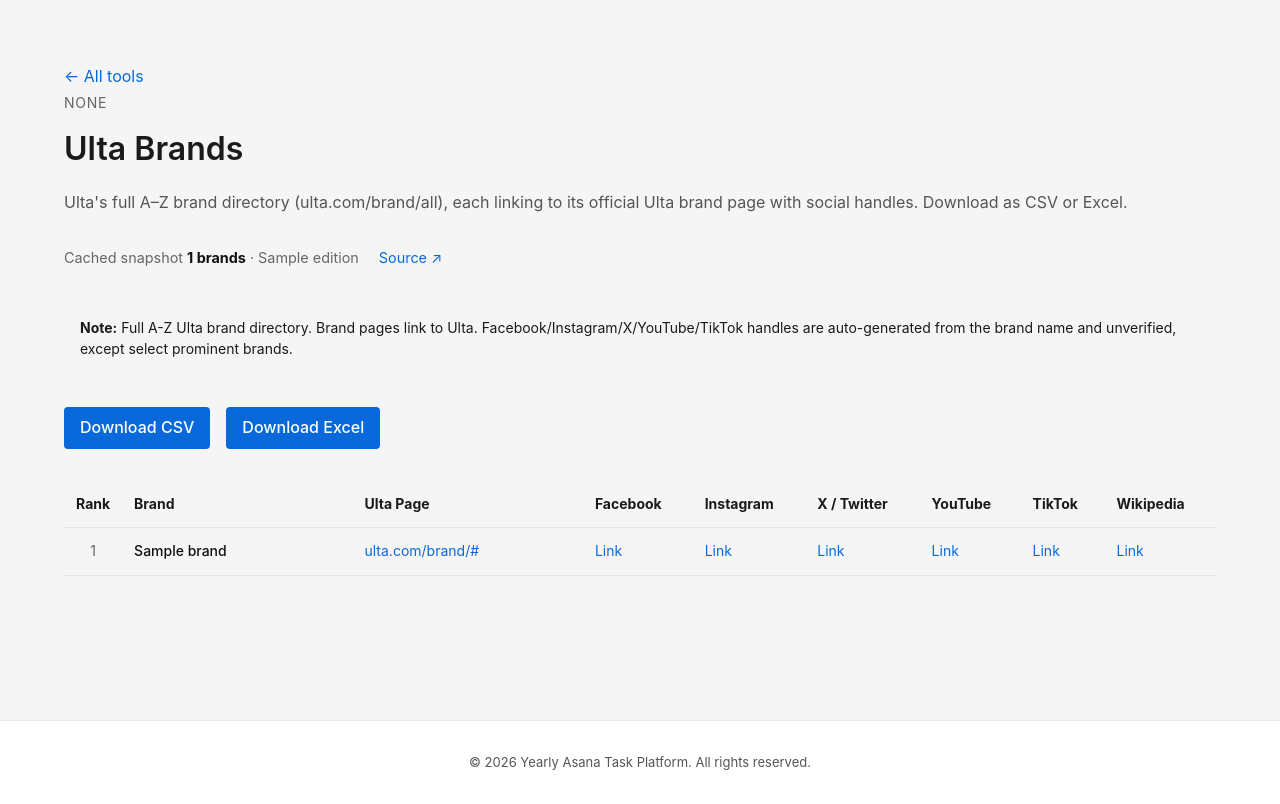
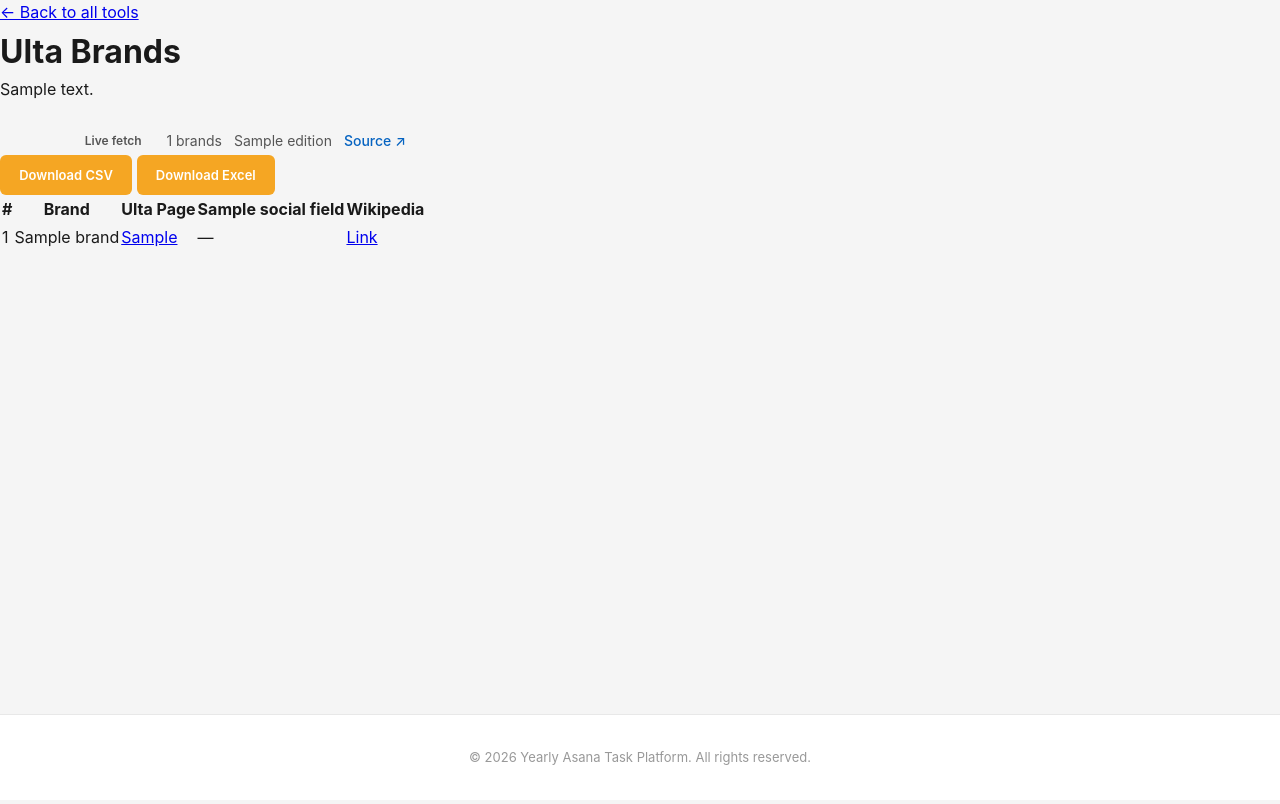
Before and after one commit to ramesh680/yearly-asana-task, a Flask app: template templates/ulta-brands.html in a window 1280 px wide. After the commit the page ends 765 px from the top, so only its background shows below. Run offline with Flask 3, Linux system fonts and the light colour scheme; the template is opened without the code that fills it: most values are stand-ins (such as "Sample title", 1, 10 or a date in 2020).

Commit message:
Fix Ulta template to match module meta contract

```diff
--- a/templates/ulta-brands.html
+++ b/templates/ulta-brands.html
@@ -1,242 +1,67 @@
 {% extends "base.html" %}
 
-{% block title %}Ulta Brands - Yearly Asana Task{% endblock %}
+{% block title %}{{ app_name }} - Ulta Brands{% endblock %}
 
 {% block content %}
-<main>
-  <a href="/">← All tools</a>
+<a class="back" href="{{ url_for('index') }}">&larr; Back to all tools</a>
 
-  <section>
-    <span class="category">{{ current_section }}</span>
+{% if current_section %}
+<div class="section-tag">{{ current_section }}</div>
+{% endif %}
+
 <h1>Ulta Brands</h1>
-    <p>Ulta's full A–Z brand directory (ulta.com/brand/all), each linking to its official Ulta brand page with social handles. Download as CSV or Excel.</p>
-  </section>
+<p class="tool-desc">{{ meta.note }}</p>
 
-  <section class="meta">
-    <span class="label">Cached snapshot</span>
-    <strong>{{ meta.count }} brands</strong> · {{ meta.edition }}
-    <a href="{{ meta.source }}" target="_blank" class="source-link">Source ↗</a>
-  </section>
+<div class="meta-bar">
+  <span class="badge badge-{{ 'live' if meta.live else 'cached' }}">{{ 'Live fetch' if meta.live else 'Cached snapshot' }}</span>
+  <span>{{ meta.count }} brands</span>
+  <span>{{ meta.edition }}</span>
+  <a href="{{ meta.url }}" target="_blank" rel="noopener">Source &#8599;</a>
+</div>
 
-  <section class="notes">
-    <strong>Note:</strong> Full A-Z Ulta brand directory. Brand pages link to Ulta. Facebook/Instagram/X/YouTube/TikTok handles are auto-generated from the brand name and unverified, except select prominent brands.
-  </section>
+<div class="export-row">
+  <a class="btn" href="{{ url_for('ulta_brands_export', fmt='csv') }}">Download CSV</a>
+  <a class="btn" href="{{ url_for('ulta_brands_export', fmt='xlsx') }}">Download Excel</a>
+</div>
 
-  <section class="export-buttons">
-    <a href="/ulta-brands/export?fmt=csv" class="btn-export">Download CSV</a>
-    <a href="/ulta-brands/export?fmt=xlsx" class="btn-export">Download Excel</a>
-  </section>
-
-  <section class="table-container">
+<div class="table-wrap">
 <table>
   <thead>
     <tr>
-          <th>Rank</th>
+      <th>#</th>
       <th>Brand</th>
       <th>Ulta Page</th>
-          <th>Facebook</th>
-          <th>Instagram</th>
-          <th>X / Twitter</th>
-          <th>YouTube</th>
-          <th>TikTok</th>
+      {% for field, label in meta.social_fields %}
+      <th>{{ label }}</th>
+      {% endfor %}
       <th>Wikipedia</th>
     </tr>
   </thead>
   <tbody>
-        {% for row in rows %}
+    {% for r in rows %}
     <tr>
-          <td>{{ row.rank }}</td>
-          <td>{{ row.brand }}</td>
-          <td><a href="{{ row.ulta_url }}" target="_blank">ulta.com/brand/{{ row.ulta_url.split('/')[-1] }}</a></td>
+      <td>{{ r.rank }}</td>
+      <td>{{ r.brand }}</td>
       <td>
-            {% if row.get('facebook') %}
-              <a href="{{ row.facebook }}" target="_blank">Link</a>
-            {% else %}
-              —
-            {% endif %}
+        {% if r.ulta_url %}
+        <a href="{{ r.ulta_url }}" target="_blank" rel="noopener">{{ r.ulta_display }}</a>
+        {% else %}&mdash;{% endif %}
       </td>
+      {% for field, label in meta.social_fields %}
       <td>
-            {% if row.get('instagram') %}
-              <a href="{{ row.instagram }}" target="_blank">Link</a>
-            {% else %}
-              —
-            {% endif %}
+        {% if r[field] %}
+        <a href="{{ r[field] }}" target="_blank" rel="noopener">Link</a>
+        {% else %}&mdash;{% endif %}
       </td>
+      {% endfor %}
       <td>
-            {% if row.get('twitter') %}
-              <a href="{{ row.twitter }}" target="_blank">Link</a>
-            {% else %}
-              —
-            {% endif %}
-          </td>
-          <td>
-            {% if row.get('youtube') %}
-              <a href="{{ row.youtube }}" target="_blank">Link</a>
-            {% else %}
-              —
-            {% endif %}
-          </td>
-          <td>
-            {% if row.get('tiktok') %}
-              <a href="{{ row.tiktok }}" target="_blank">Link</a>
-            {% else %}
-              —
-            {% endif %}
-          </td>
-          <td>
-            {% if row.get('wikipedia') %}
-              <a href="{{ row.wikipedia }}" target="_blank">Link</a>
-            {% else %}
-              —
-            {% endif %}
+        {% if r.wikipedia %}
+        <a href="{{ r.wikipedia }}" target="_blank" rel="noopener">Link</a>
+        {% else %}&mdash;{% endif %}
       </td>
     </tr>
     {% endfor %}
   </tbody>
 </table>
-  </section>
-</main>
-
-<style>
-  main {
-    max-width: 1400px;
-    margin: 0 auto;
-    padding: 2rem;
-    font-family: -apple-system, BlinkMacSystemFont, 'Segoe UI', Roboto, sans-serif;
-  }
-
-  a {
-    color: #0969da;
-    text-decoration: none;
-  }
-
-  a:hover {
-    text-decoration: underline;
-  }
-
-  section {
-    margin-bottom: 2rem;
-  }
-
-  .category {
-    font-size: 0.875rem;
-    color: #666;
-    text-transform: uppercase;
-    letter-spacing: 0.05em;
-  }
-
-  h1 {
-    margin: 0.5rem 0 1rem 0;
-    font-size: 2rem;
-    font-weight: 600;
-  }
-
-  p {
-    margin: 0;
-    color: #555;
-    line-height: 1.5;
-  }
-
-  .meta {
-    font-size: 0.9rem;
-    color: #666;
-  }
-
-  .meta strong {
-    color: #111;
-  }
-
-  .source-link {
-    margin-left: 1rem;
-  }
-
-  .notes {
-    background: #f5f5f5;
-    padding: 1rem;
-    border-radius: 4px;
-    font-size: 0.875rem;
-    line-height: 1.5;
-  }
-
-  .export-buttons {
-    display: flex;
-    gap: 1rem;
-  }
-
-  .btn-export {
-    padding: 0.5rem 1rem;
-    background: #0969da;
-    color: white;
-    border-radius: 4px;
-    font-weight: 500;
-    display: inline-block;
-  }
-
-  .btn-export:hover {
-    background: #0860ca;
-    text-decoration: none;
-  }
-
-  .table-container {
-    overflow-x: auto;
-  }
-
-  table {
-    width: 100%;
-    border-collapse: collapse;
-    font-size: 0.875rem;
-  }
-
-  thead {
-    background: #f5f5f5;
-    font-weight: 600;
-  }
-
-  th, td {
-    padding: 0.75rem;
-    text-align: left;
-    border-bottom: 1px solid #e5e5e5;
-  }
-
-  th {
-    position: sticky;
-    top: 0;
-    background: #f5f5f5;
-  }
-
-  tbody tr:hover {
-    background: #fafafa;
-  }
-
-  td {
-    color: #111;
-  }
-
-  tbody tr:nth-child(even) {
-    background: #fafafa;
-  }
-
-  tbody tr:nth-child(even):hover {
-    background: #f0f0f0;
-  }
-
-  a[target="_blank"] {
-    color: #0969da;
-  }
-
-  td:first-child {
-    width: 5%;
-    text-align: center;
-    color: #666;
-  }
-
-  td:nth-child(2) {
-    width: 20%;
-    font-weight: 500;
-  }
-
-  td:nth-child(3) {
-    width: 20%;
-  }
-</style>
+</div>
 {% endblock %}
```
Lines whose indentation alone changed are shown as unchanged.
